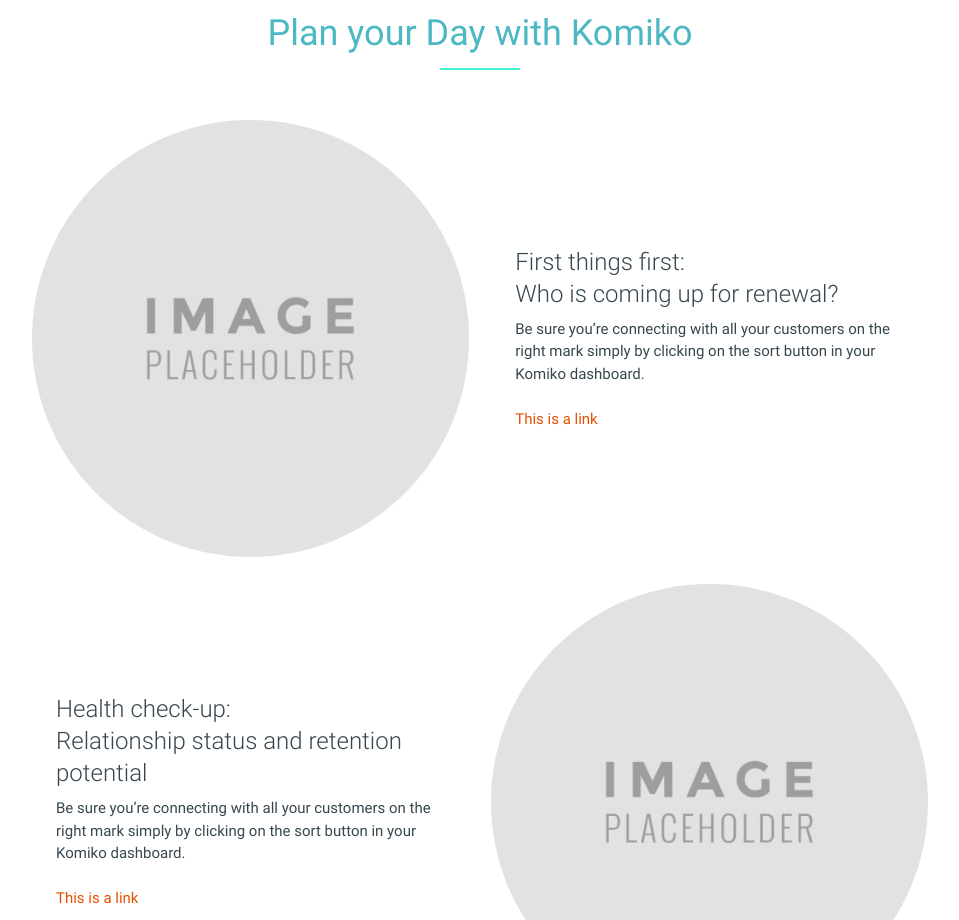
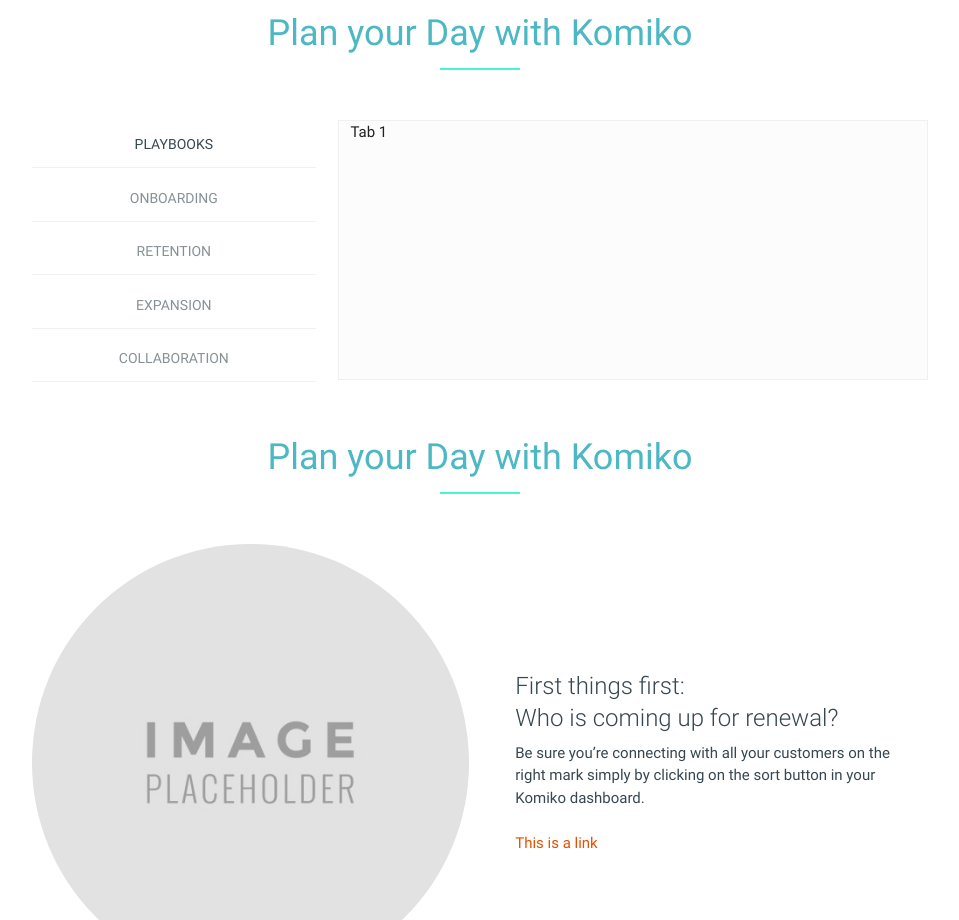
Before and after one commit to wheelsareinmotion/komiko_new2018, a plain HTML site: page index.html in a window 1280 px wide. Shown: the part 1280-2200 px from the top of the page, without its empty margins (160-1119 px from the left). Drawn offline with nearby package versions, Linux system fonts and the light colour scheme.

Commit message:
tabs for customer life-cycle section

```diff
--- a/index.html
+++ b/index.html
@@ -171,6 +171,48 @@
             </div>
         </div>
       </div>
+      <div class="row">
+        <div class="col m4">
+          <ul class="tabs">
+            <li class="tab"><a class="active" href="#test1">Playbooks</a></li>
+            <li class="tab"><a href="#test2">Onboarding</a></li>
+            <li class="tab"><a href="#test3">Retention</a></li>
+            <li class="tab"><a href="#test4">Expansion</a></li>
+            <li class="tab"><a href="#test5">Collaboration</a></li>
+          </ul>
+        </div>
+        <div class="col m8">
+            <div id="test1" class="col tab-content">
+              <div class="animated fadeInRight">Tab 1</div>
+            </div>
+            <div id="test2" class="col tab-content">
+              <div class="animated fadeInRight">Tab 2</div>
+            </div>
+            <div id="test3" class="col tab-content">
+              <div class="animated fadeInRight">Tab 3</div>
+            </div>
+            <div id="test4" class="col tab-content">
+              <div class="animated fadeInRight">Tab 4</div>
+            </div>
+            <div id="test5" class="col tab-content">
+              <div class="animated fadeInRight">Tab 5</div>
+            </div>
+        </div>
+      </div>
+    </div>
+  </div>
+
+  <div class="section white">
+    <div class="container">
+      <div class="row center-align">
+        <div class="col s12">
+            <div class="section-heading">
+              <h2>Plan your Day with Komiko</h2>
+              <div class="line-shape"></div>
+            </div>
+        </div>
+      </div>
+
       <div class="row valign-wrapper">
         <div class="col s12 m6">
           <img src="img/image-placeholder.jpg" class="responsive-img circle">
```
